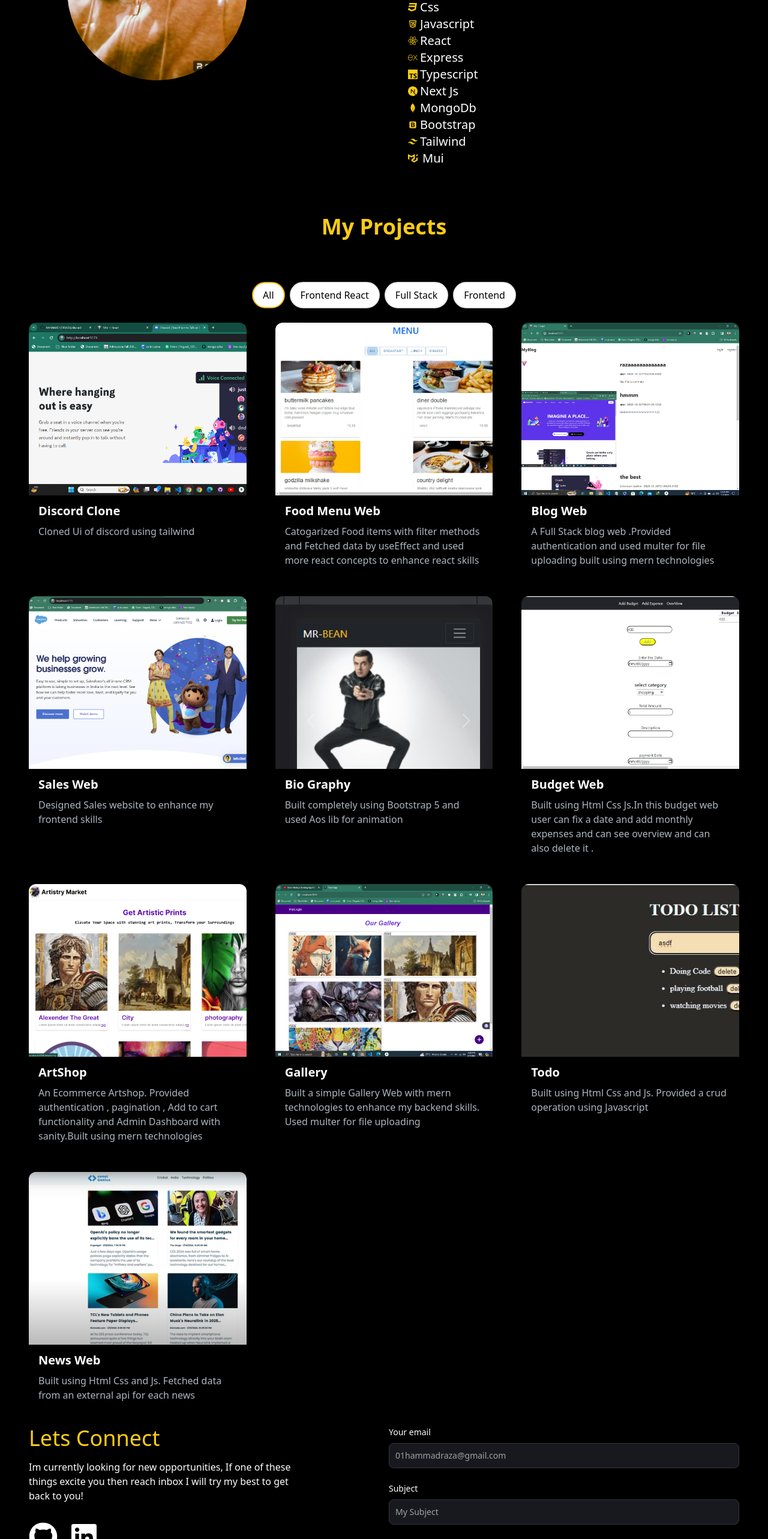
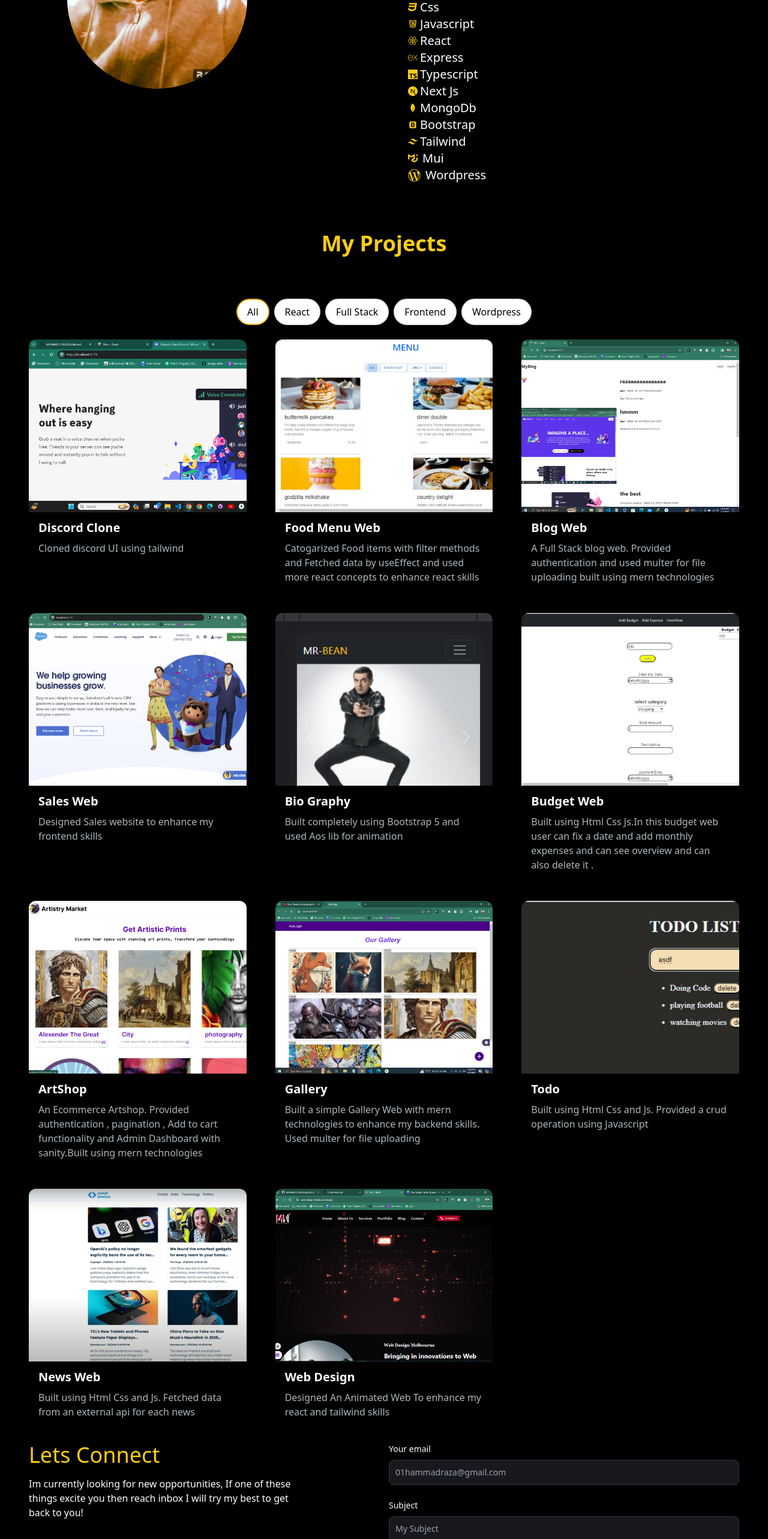
Before and after one commit to HAMMAD123RAZA/updPortfolio, a Next.js app: page / in a window 1280 px wide. Shown: the part 1262-3828 px from the top of the page at 60% size. Built offline with nearby package versions, Linux system fonts and the light colour scheme.

Commit message:
again changes

```diff
--- a/src/components/AboutSec.jsx
+++ b/src/components/AboutSec.jsx
@@ -13,6 +13,7 @@ import { SiTailwindcss } from "react-icons/si";
 import { SiMui } from "react-icons/si";
 import { SiTypescript } from "react-icons/si";
 import { SiNextdotjs } from "react-icons/si";
+import { FaWordpressSimple } from "react-icons/fa";
 
 
 
@@ -23,51 +24,54 @@ const TAB_DATA = [
     content: (
       <ul className="list-disc pl-2">
 <li class="flex items-center">
-    <FaHtml5 class="mr-1 text-secondary-400"/>
+    <FaHtml5  class="mr-1 text-secondary-400"/>
     <span className="text-xl">Html</span>
 </li>
 
 <li class="flex items-center">
-    <FaCss3 class="mr-1 text-secondary-400"/>
+    <FaCss3  class="mr-1 text-secondary-400"/>
     <span className="text-xl">Css</span>
 </li>
 <li class="flex items-center">
-    <TbBrandJavascript class="mr-1 text-secondary-400"/>
+    <TbBrandJavascript  class="mr-1 text-secondary-400"/>
     <span className="text-xl">Javascript</span>
 </li>
 <li class="flex items-center">
-    <FaReact class="mr-1 text-secondary-400"/>
+    <FaReact  class="mr-1 text-secondary-400"/>
     <span className="text-xl">React</span>
 </li>
 <li class="flex items-center">
-    <SiExpress class="mr-1 text-secondary-400"/>
+    <SiExpress  class="mr-1 text-secondary-400"/>
     <span className="text-xl">Express</span>
 </li>
 <li class="flex items-center">
-    <SiTypescript class="mr-1 text-secondary-400"/>
+    <SiTypescript  class="mr-1 text-secondary-400"/>
     <span className="text-xl">Typescript</span>
 </li>
 <li class="flex items-center">
-    <SiNextdotjs class="mr-1 text-secondary-400"/>
+    <SiNextdotjs  class="mr-1 text-secondary-400"/>
     <span className="text-xl">Next Js</span>
 </li>
         <li class="flex items-center">
-    <SiMongodb class="mr-1 text-secondary-400"/>
+    <SiMongodb  class="mr-1 text-secondary-400"/>
     <span className="text-xl">MongoDb</span>
 </li>
 <li class="flex items-center">
-    <DiBootstrap class="mr-1 text-secondary-400"/>
+    <DiBootstrap  class="mr-1 text-secondary-400"/>
     <span className="text-xl">Bootstrap</span>
 </li>
 <li class="flex items-center">
-    <SiTailwindcss class="mr-1 text-secondary-400"/>
+    <SiTailwindcss  class="mr-1 text-secondary-400"/>
     <span className="text-xl">Tailwind</span>
 </li>
 <li class="flex items-center">
     <SiMui class="mr-2 text-secondary-400"/>
     <span className="text-xl">Mui</span>
 </li>
-
+<li class="flex items-center">
+    <FaWordpressSimple size={21 } class="mr-2 text-secondary-400"/>
+    <span className="text-xl">Wordpress</span>
+</li>
       </ul>
     ),
   },
@@ -78,7 +82,6 @@ const TAB_DATA = [
       <ul className="list-disc pl-2">
         <li className="mb-3">BSCS <br />SMIU, Karachi Pakistan</li>
         <li>Pre Engg <br />SM Sci Clg, Karachi Pakistan</li>
-
       </ul>
     ),
   },
--- a/src/components/HeroSec.jsx
+++ b/src/components/HeroSec.jsx
@@ -28,6 +28,8 @@ const HeroSection = () => {
                 "Mern Stack Developer",
                 1000,
                 "Frontend Developer",
+                1000,
+                "Wordpress Developer",
                 1000,
               ]}
               wrapper="span"
--- a/src/components/ProjectSec.jsx
+++ b/src/components/ProjectSec.jsx
@@ -8,9 +8,9 @@ const projectsData = [
   {
     id: 1,
     title: "Discord Clone",
-    description: "Cloned Ui of discord using tailwind ",
+    description: "Cloned discord UI using tailwind ",
     image: "/images/projects/discord.png",
-    tag: ["All", "Frontend React"],
+    tag: ["All", "React"],
     gitUrl: "https://github.com/HAMMAD123RAZA/Discord-Clone.git",
     previewUrl: "/",
   },
@@ -19,14 +19,14 @@ const projectsData = [
     title: "Food Menu Web",
     description: "Catogarized Food items with filter methods and Fetched data by useEffect and used more react concepts to enhance react skills",
     image: "/images/projects/grocey.jpg",
-    tag: ["All", "Frontend React"],
+    tag: ["All", "React"],
     gitUrl: "/",
     previewUrl: "/",
   },
   {
     id: 3,
     title: "Blog Web",
-    description: "A Full Stack blog web .Provided authentication and used multer for file uploading built using mern technologies",
+    description: "A Full Stack blog web. Provided authentication and used multer for file uploading built using mern technologies",
     image: "/images/projects/mernProject.png",
     tag: ["All", "Full Stack"],
     gitUrl: "https://github.com/HAMMAD123RAZA/Blog_App.git",
@@ -37,7 +37,7 @@ const projectsData = [
     title: "Sales Web",
     description: "Designed Sales website to enhance my frontend skills",
     image: "/images/projects/sales.png",
-    tag: ["All", "Frontend React"],
+    tag: ["All", "React"],
     gitUrl: "https://github.com/HAMMAD123RAZA/Sales-Mui.git",
     previewUrl: "/",
   },
@@ -95,6 +95,15 @@ const projectsData = [
     gitUrl: "https://github.com/HAMMAD123RAZA/News-Web.git",
     previewUrl: "/",
   },
+  {
+    id: 7,
+    title: "Web Design ",
+    description: "Designed An Animated Web To enhance my react and tailwind skills",
+    image: "/images/projects/design.png",
+    tag: ["All", "React"],
+    gitUrl: "https://github.com/HAMMAD123RAZA/web-design.git",
+    previewUrl: "/",
+  },
 
 ];
 
@@ -129,8 +138,8 @@ const ProjectsSection = () => {
         />
                 <ProjectTag
           onClick={handleTagChange}
-          name="Frontend React"
-          isSelected={tag === "Frontend React"}
+          name="React"
+          isSelected={tag === "React"}
         />
                 <ProjectTag
           onClick={handleTagChange}
@@ -141,6 +150,11 @@ const ProjectsSection = () => {
           onClick={handleTagChange}
           name="Frontend"
           isSelected={tag === "Frontend"}
+        />
+          <ProjectTag
+          onClick={handleTagChange}
+          name="Wordpress"
+          isSelected={tag === "Wordpress"}
         />
       </div>
       <ul ref={ref} className="grid md:grid-cols-3 gap-8 md:gap-12">
```
Also changed, not shown: public/images/projects/design.png (added).
